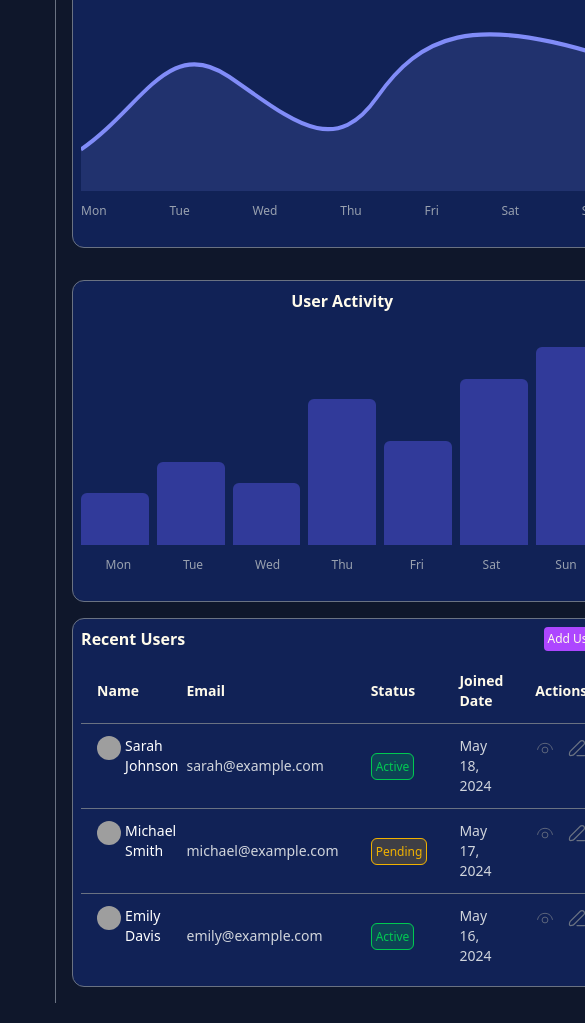
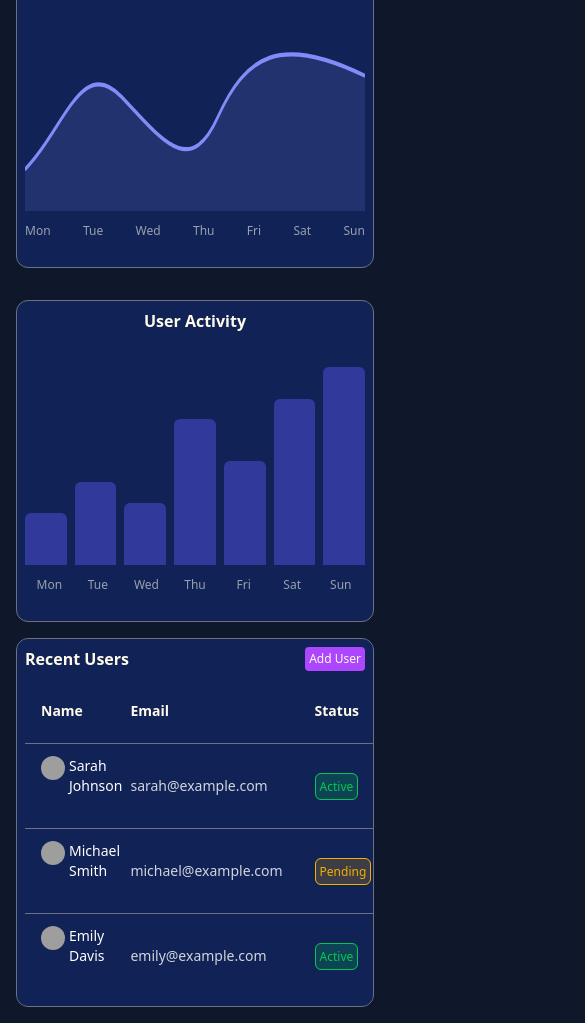
Before and after one commit to malakmuayad11/AdminDashboard, a website: page index.html in a window 390 px wide. Shown: the part 849-1872 px from the top of the page, 585 px wide, since content can reach past the window. Drawn offline with Linux system fonts and the light colour scheme; grey boxes are pictures that could not be loaded.

Commit message:
Fixed design to adapt to small screens

```diff
--- a/index.html
+++ b/index.html
@@ -7,10 +7,12 @@
     <link rel="stylesheet" href="./dist/output.css" />
   </head>
 
-  <body class="bg-slate-900 text-amber-50 box-content mr-4">
-    <div class="grid grid-cols-[15%_1fr] gap-4">
+  <body
+    class="bg-slate-900 text-amber-50 box-content md:ml-0 md:mr-4 mr-4 ml-4"
+  >
+    <div class="md:grid md:grid-cols-[15%_1fr] md:gap-4">
       <!-- Sidebar -->
-      <aside class="border-r border-gray-500 h-full">
+      <aside class="border-r border-gray-500 h-full hidden md:block">
         <div class="mb-6">
           <h1 class="text-amber-50 p-4 flex gap-1 justify-start">
             <img src="icons/logo.svg" alt="Logo icon" class="w-5 h-5" />
@@ -266,7 +268,7 @@
 
         <!-- Users Table -->
         <section
-          class="flex flex-col gap-2 bg-blue-800/30 rounded-xl border border-gray-500 p-2 mb-4"
+          class="overflow-x-auto flex flex-col gap-2 bg-blue-800/30 rounded-xl border border-gray-500 p-2 mb-4"
         >
           <div class="flex justify-between">
             <h3 class="font-semibold">Recent Users</h3>
```
Also changed, not shown: dist/output.css.
